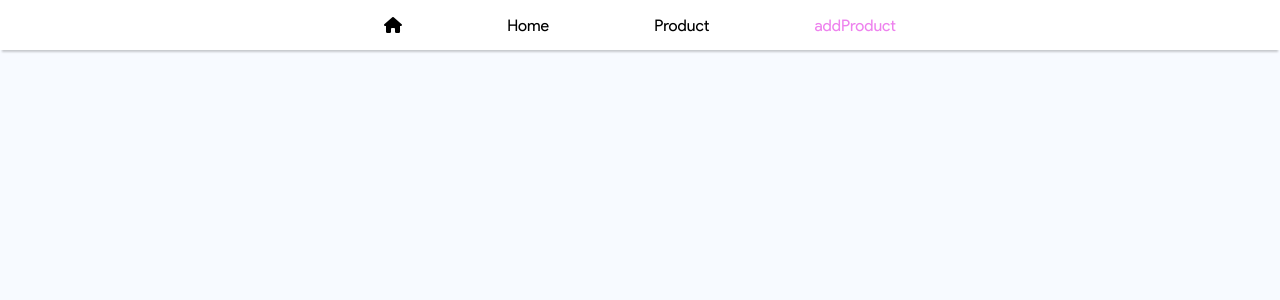
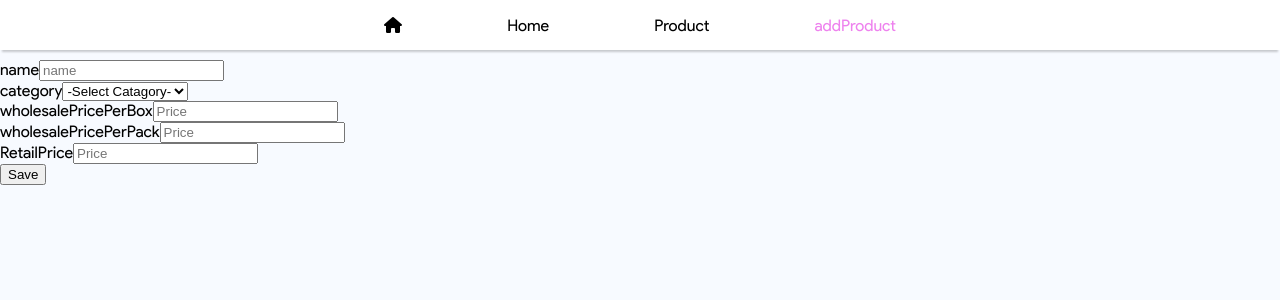
Before and after one commit to swaggytt/Preecha_Store, a React (Create React App) app in the folder frontend/: page /edit/addproduct in a window 1280 px wide. Shown: the top 300 px of the page. Built offline with nearby package versions, Linux system fonts and the light colour scheme; no server answers.

Commit message:
fix backend

```diff
--- a/frontend/src/App.jsx
+++ b/frontend/src/App.jsx
@@ -15,7 +15,7 @@ function App() {
           <Route exact path="/" component={homePage} />
           <Route exact path="/product" component={productPage} />
           <Route exact path="/addproduct" component={addProductPage} />
-          <Route exact path="/edit" component={editPage} />
+          <Route exact path="/edit/:id" component={editPage} />
         </Switch>
       </Router>
     </div>
--- a/frontend/src/containers/editPage/editPage.jsx
+++ b/frontend/src/containers/editPage/editPage.jsx
@@ -1,11 +1,128 @@
 import "./editPage.scss";
-import { useState } from "react";
+import { useState, useEffect } from "react";
 import { useHistory, useParams } from "react-router-dom";
+import axios from "axios";
 
 const EditPage = () => {
+  const history = useHistory();
   const [product, setProduct] = useState([]);
   const { id } = useParams();
-  return <div className="edit-page">editPage</div>;
+  const [name, setName] = useState("");
+  const [category, setCategory] = useState("");
+  const [priceperbox, setPriceBox] = useState("");
+  const [priceperpack, setPricePack] = useState("");
+  const [retailprice, setPrice] = useState("");
+
+  useEffect(() => {
+    fetchData();
+  }, []);
+
+  async function fetchData() {
+    const {res} = await axios.get(
+      `http://localhost:5000/api/store/products/${id}`
+    );
+    setProduct(res);
+    setName(product.name);
+    setCategory(product.category);
+    setPriceBox(product.wholesalePricePerBox);
+    setPricePack(product.wholesalePricePerPack);
+    setPrice(product.RetailPrice);
+  }
+
+  async function onSubmit(
+    name,
+    category,
+    priceperbox,
+    priceperpack,
+    retailprice
+  ) {
+    await axios.patch(`http://localhost:5000/api/store/products/${id}`, {
+      name: name,
+      category: category,
+      wholesalePricePerBox: priceperbox,
+      wholesalePricePerPack: priceperpack,
+      RetailPrice: retailprice,
+    });
+    history.push("/product");
+  }
+
+  return (
+    <div className="edit-page">
+      <form
+        onSubmit={(e) => {
+          e.preventDefault();
+          onSubmit(name, category, priceperbox, priceperpack, retailprice);
+        }}
+        className="form-temp"
+      >
+        <div className="form-group">
+          <label htmlFor="name" className="text-light">
+            name
+          </label>
+          <input
+            type="text"
+            name="name"
+            value={name}
+            onChange={(e) => setName(e.target.value)}
+            placeholder="name"
+          />
+        </div>
+        <div className="form-group">
+          <label htmlFor="category" className="text-light">
+            category
+          </label>
+          <select
+            name="category"
+            onChange={(e) => setCategory(e.target.value)}
+            required
+          >
+            <option value="">-Select Catagory-</option>
+            <option value="Food">Food</option>
+            <option value="Beverage">Beverage</option>
+            <option value="Snack">Snack</option>
+            <option value="Cigarette">Cigarette</option>
+          </select>
+        </div>
+        <div className="form-group">
+          <label htmlFor="ppb" className="text-light">
+            wholesalePricePerBox
+          </label>
+          <input
+            type="number"
+            name="ppb"
+            value={priceperbox}
+            onChange={(e) => setPriceBox(parseInt(e.target.value))}
+            placeholder="Price"
+          />
+        </div>
+        <div className="form-group">
+          <label htmlFor="ppp" className="text-light">
+            wholesalePricePerPack
+          </label>
+          <input
+            type="number"
+            name="ppp"
+            value={priceperpack}
+            onChange={(e) => setPricePack(parseInt(e.target.value))}
+            placeholder="Price"
+          />
+        </div>
+        <div className="form-group">
+          <label htmlFor="rtp" className="text-light">
+            RetailPrice
+          </label>
+          <input
+            type="number"
+            name="rtp"
+            value={retailprice}
+            onChange={(e) => setPrice(parseInt(e.target.value))}
+            placeholder="Price"
+          />
+        </div>
+        <button type="submit">Save</button>
+      </form>
+    </div>
+  );
 };
 
 export default EditPage;
--- a/frontend/src/containers/productPage/productPage.jsx
+++ b/frontend/src/containers/productPage/productPage.jsx
@@ -2,12 +2,12 @@
 import "./productPage.scss";
 import axios from "axios";
 import { useState, useEffect } from "react";
-import {useHistory} from 'react-router-dom'
+import { useHistory } from "react-router-dom";
 
 const ProductPage = () => {
   const [productData, setProductData] = useState([]);
   // const [selectedProduct, setselectedProduct] = useState();
-  const history = useHistory()
+  const history = useHistory();
 
   useEffect(() => {
     getData();
@@ -33,6 +33,10 @@ const ProductPage = () => {
     } catch (err) {
       console.log(err);
     }
+  }
+
+  async function editData(id) {
+    history.push(`/edit/${id}`);
   }
 
   return (
@@ -61,7 +65,10 @@ const ProductPage = () => {
               <td>{product.wholesalePricePerPack}</td>
               <td>{product.RetailPrice}</td>
               <td>
-                <button onClick={()=>history.push('/edit')} className="btn-table fas fa-edit"></button>
+                <button
+                  onClick={() => editData(product._id)}
+                  className="btn-table fas fa-edit"
+                ></button>
                 <button
                   onClick={() => deleteData(product._id)}
                   className="btn-table fas fa-trash-alt"
```
Also changed, not shown: 2 other files (tests, documents, lock files or other folders).
